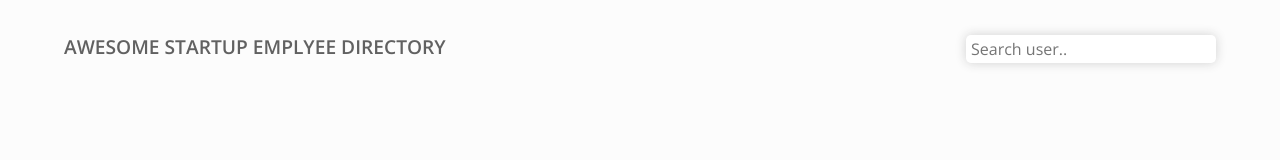
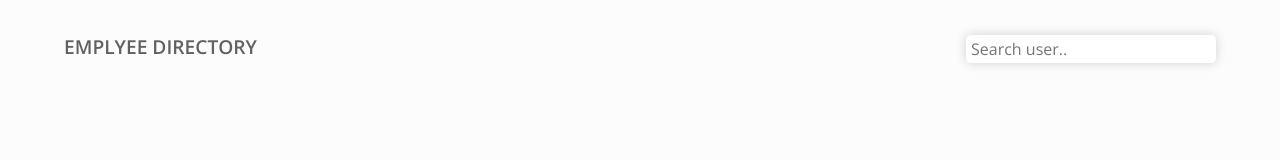
Before and after one commit to Ukjeent/employee_directory, a plain HTML site: page index.html in a window 1280 px wide. Drawn offline with nearby package versions, Linux system fonts and the light colour scheme; no server answers.

Commit message:
Update index.html

```diff
--- a/index.html
+++ b/index.html
@@ -14,7 +14,7 @@
 <body>
     <div id="body-wrap">
         <header>
-            <h2 id="main-header">AWESOME STARTUP EMPLYEE DIRECTORY</h2>
+            <h2 id="main-header">EMPLYEE DIRECTORY</h2>
 
                 <input id="search-bar-input" type="text" placeholder="Search user.." onkeydown="">
 
```
